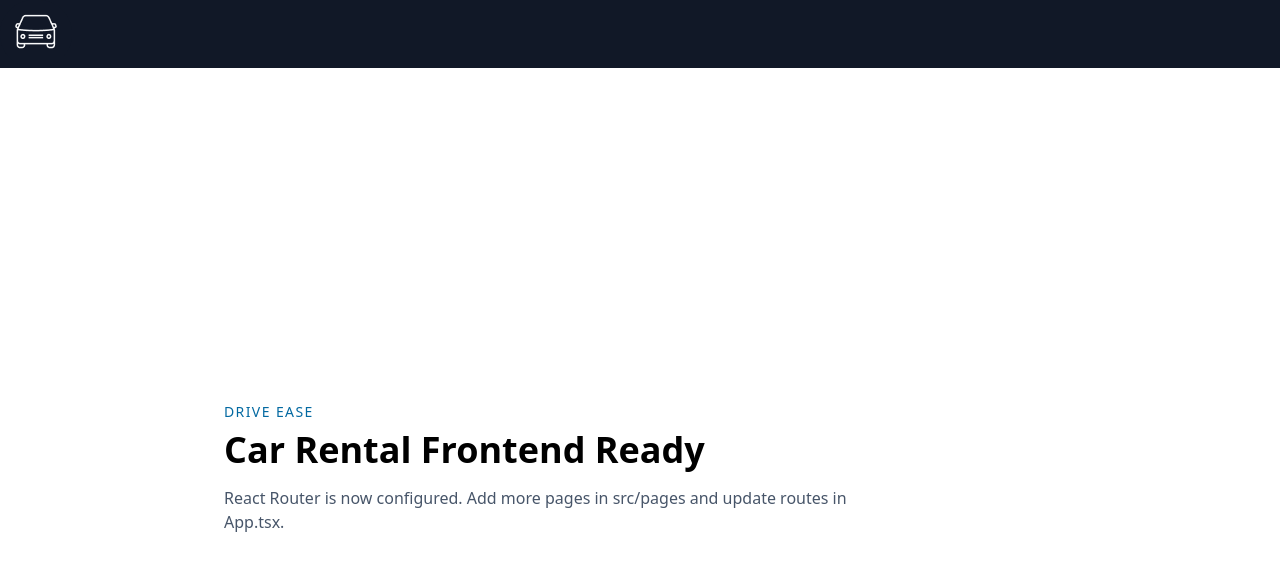
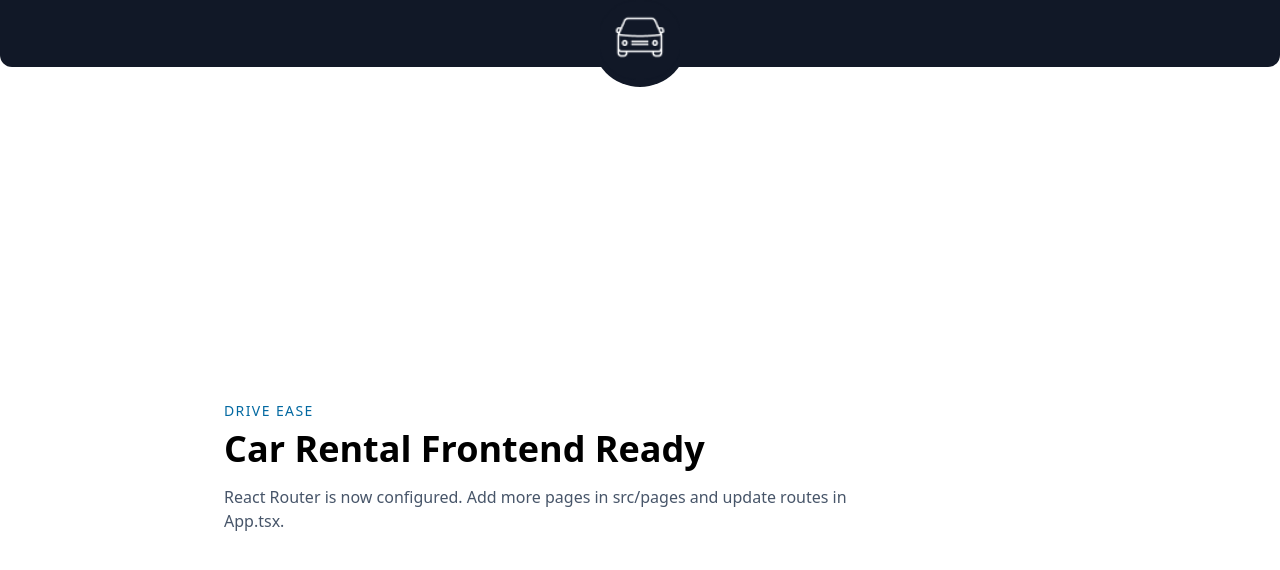
Before and after one commit to Mugara250/drive-ease, a React (Vite) app in the folder frontend/: page / in a window 1280 px wide. Shown: the top 570 px of the page. Built offline with nearby package versions, Linux system fonts and the light colour scheme.

Commit message:
create: login-logout

```diff
--- a/frontend/src/components/Navbar.tsx
+++ b/frontend/src/components/Navbar.tsx
@@ -2,10 +2,11 @@ import logo from '../assets/logo header.png';
 
 function Navbar() {
   return (
-    <div className="bg-[#111827]">
+    <div className="relative bg-[#111827] h-[4.2rem] flex justify-center rounded-b-xl">
       <div>
-        <img src={logo} alt="application logo" />
+        <img src={logo} alt="application logo" className="size-20 object-cover" />
       </div>
+      <div className="absolute bg-inherit size-24 -z-10 -bottom-5 rounded-full"></div>
     </div>
   );
 }
```
